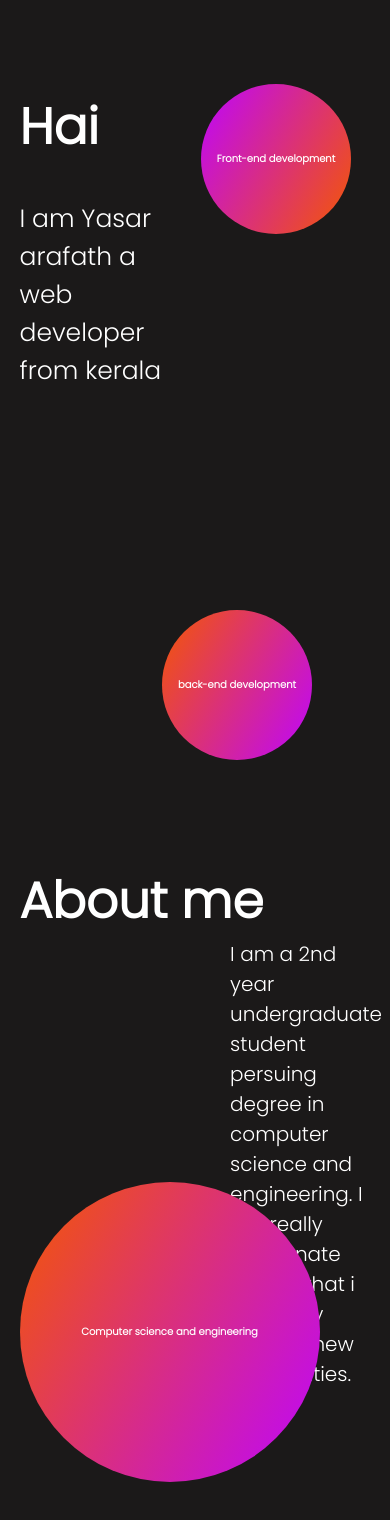
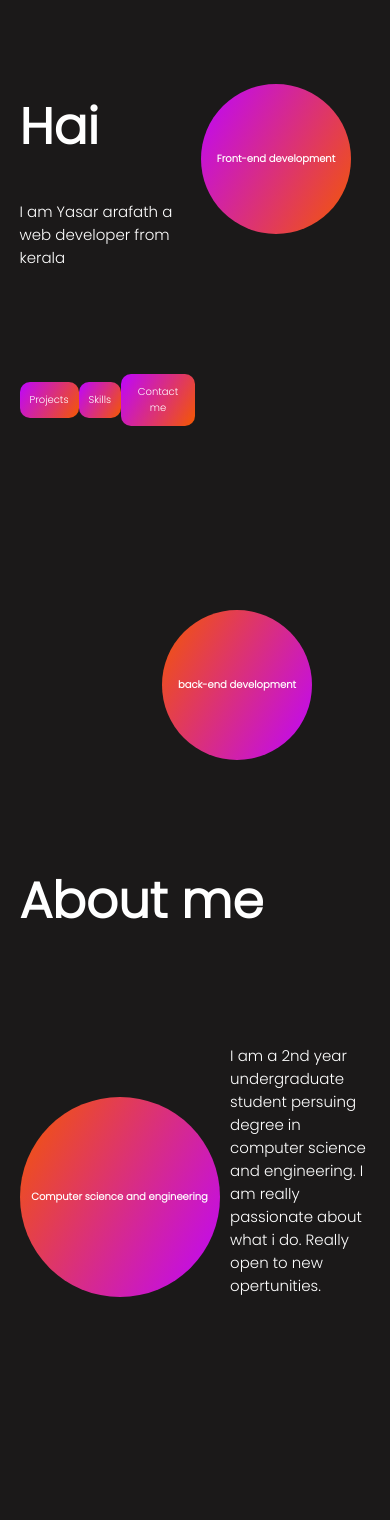
Before and after one commit to Yasar195/website-official, a React (Create React App) app: page / in a window 390 px wide. Shown: the top 1520 px of the page. Built offline with nearby package versions, Linux system fonts and the light colour scheme.

Commit message:
made it responsive for mobile devices

```diff
--- a/src/Pages/Home.css
+++ b/src/Pages/Home.css
@@ -1,5 +1,21 @@
 .Home{
     background-color: #1B1919;
+}
+
+.links{
+    display: flex;
+    width: 50%;
+    justify-content: space-evenly;
+    align-items: center;
+    margin-top: 7%;
+}
+
+.links button{
+    border: none;
+    outline: none;
+    background-image: linear-gradient(120deg,#BE05FF, #F45800);
+    padding: 10px;
+    border-radius: 10px;
 }
 
 section{
@@ -43,7 +59,7 @@ section{
     border-radius: 50%;
     background-image: linear-gradient(120deg,#F45800, #BE05FF);
     position: absolute;
-    top: 140%;
+    top: 130%;
     display: flex;
     justify-content: center;
     align-items: center;
@@ -73,6 +89,14 @@ section{
         font-size: 1.5rem;
     }
 
+    .links{
+        margin-top: 30%;
+    }
+
+    #about_para{
+        margin-top: 30%;
+    }
+
     #hai{
         margin-top: 40%;
     }
@@ -88,6 +112,10 @@ section{
         width: 150px;
     }
 
+    #about_para{
+        margin-top: 30%;
+    }
+
     #hai{
         margin-top: 20%;
     }
@@ -97,9 +125,17 @@ section{
     }
 }
 
-@media (max-width: 1100px){
+@media (max-width: 1300px){
     .anim_about{
-        height: 300px;
-        width: 300px;
+        height: 200px;
+        width: 200px;
+    }
+
+    #about_para{
+        font-size: 1.5rem;
+    }
+
+    #para{
+        font-size: 1.5rem;
     }
 }
--- a/src/Pages/Home.js
+++ b/src/Pages/Home.js
@@ -37,13 +37,17 @@ const Home = () => {
                 id="tomato" className="anim">
                     <h1>back-end development</h1>
                 </motion.div>
+                <div className="links">
+                    <motion.button whileHover={{scale:1.1}} whileTap={{scale: 0.9}}>Projects</motion.button>
+                    <motion.button whileHover={{scale: 1.1}} whileTap={{scale: 0.9}}>Skills</motion.button>
+                    <motion.button whileHover={{scale: 1.1}} whileTap={{scale: 0.9}}>Contact me</motion.button>
+                </div>
             </section>
             <section>
                 <h1 id="about">About me</h1>
                 <p id="about_para">I am a 2nd year undergraduate student persuing degree in computer science and engineering. I am really passionate about what i do. Really open to new opertunities.</p>
                 <motion.div
                  drag
-                 className="about"
                  dragConstraints={{left: 10, right: 10, bottom: 10, top: 10}}
                  whileDrag={{scale: 1.1}}
                  initial="hidden"
```
